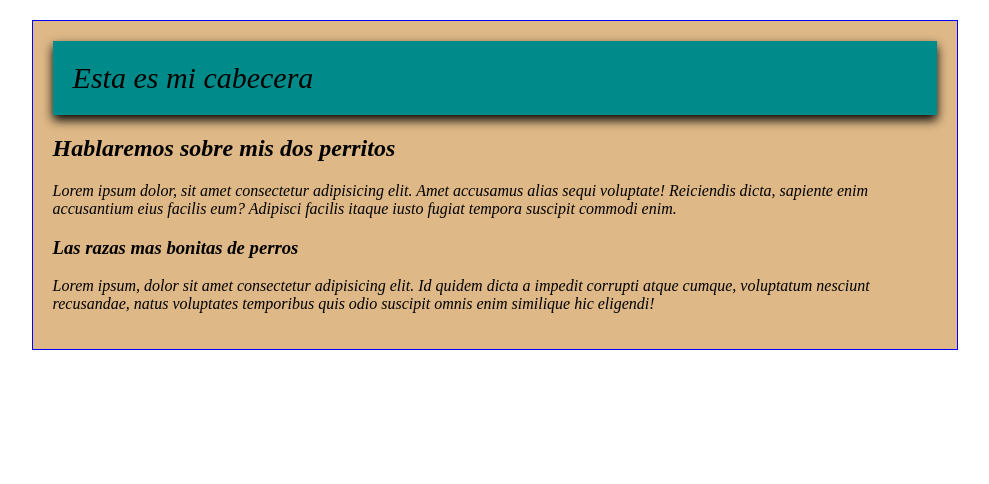
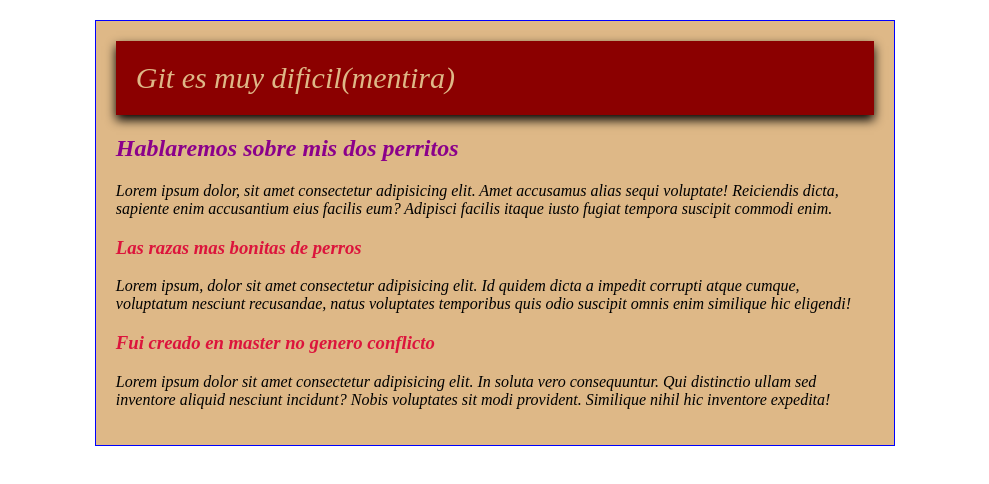
Before and after one commit to carlospache98/blog_site_bitacora, a plain HTML site: page index.html in a window 1280 px wide. Shown: the whole page, without its empty margins (145-1134 px from the left). Drawn offline with Linux system fonts and the light colour scheme.

Commit message:
Cambios iguales en el header pero con valores diferentes, incluyendo un h3 y un parrafo mas estilos al h3

```diff
--- a/css/estilos.css
+++ b/css/estilos.css
@@ -3,7 +3,7 @@ body{
 }
 
 .main{
-    width: 70%;
+    width: 60%;
     margin: 20px auto;
     border: 1px solid blue;
     padding: 20px;
@@ -11,11 +11,16 @@ body{
 }
 h2{
     margin-top: 0px;
+    color: darkmagenta;
 }
 .encabezado{
-    background-color: darkcyan;
+    background-color: darkred;
+    color: burlywood;
     padding: 20px;
     margin-bottom: 20px;
     font-size: 30px;
     box-shadow: 0px 5px 10px black;
 }
+h3{
+    color: crimson;
+}
--- a/index.html
+++ b/index.html
@@ -9,12 +9,15 @@
 <body>
     <div class="main">
         <div class="encabezado">
-            Esta es mi cabecera
+            Git es muy dificil(mentira)
         </div>
         <h2>Hablaremos sobre mis dos perritos</h2>
         <p>Lorem ipsum dolor, sit amet consectetur adipisicing elit. Amet accusamus alias sequi voluptate! Reiciendis dicta, sapiente enim accusantium eius facilis eum? Adipisci facilis itaque iusto fugiat tempora suscipit commodi enim.</p>
         <h3>Las razas mas bonitas de perros</h3>
         <p>Lorem ipsum, dolor sit amet consectetur adipisicing elit. Id quidem dicta a impedit corrupti atque cumque, voluptatum nesciunt recusandae, natus voluptates temporibus quis odio suscipit omnis enim similique hic eligendi!</p>
+
+        <h3>Fui creado en master no genero conflicto</h3>
+        <p>Lorem ipsum dolor sit amet consectetur adipisicing elit. In soluta vero consequuntur. Qui distinctio ullam sed inventore aliquid nesciunt incidunt? Nobis voluptates sit modi provident. Similique nihil hic inventore expedita!</p>
     </div>
 </body>
 </html>
```
